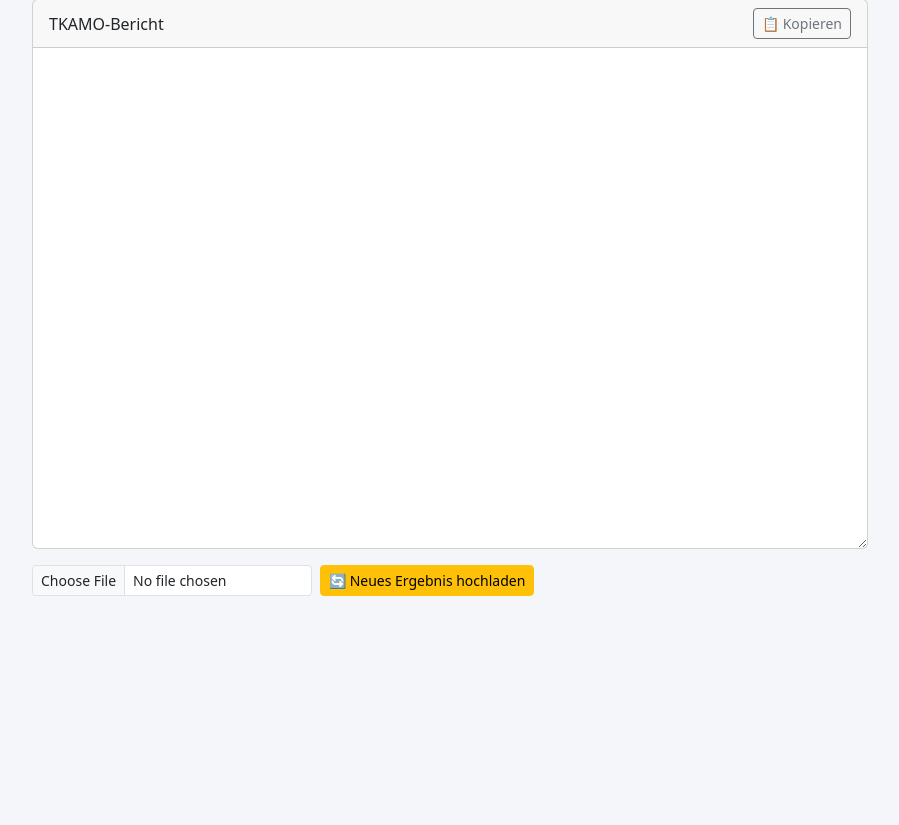
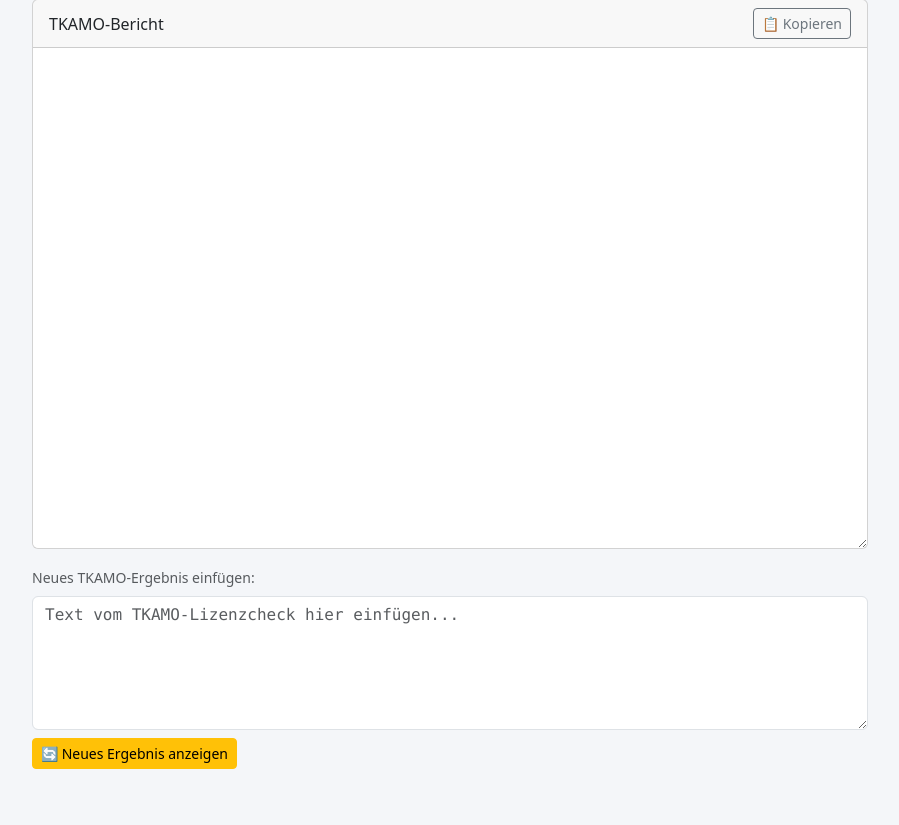
Before and after one commit to christiani93/AgilityPortal, a Python web app: template app/templates/club/lizenzcheck_result.html in a window 1280 px wide. Shown: the part 242-1067 px from the top of the page, without its empty margins (190-1089 px from the left). Before the commit the page ends 838 px from the top, so only its background shows below. Run offline with Jinja, Linux system fonts and the light colour scheme; the template is opened without the code that fills it, so the values that code supplies are empty.

Commit message:
Lizenzcheck: Textarea statt Upload, kein BOM, nur CH-Lizenzen im CSV
- TKAMO-Ergebnis per Textarea einfügen statt Datei-Upload
- CSV-Export ohne BOM (utf-8 statt utf-8-sig) → kein 'ï»¿' vor Header
- Ausländische Lizenzen (LicenseKind.FOREIGN) aus CSV-Export ausgeschlossen

Co-Authored-By: Claude Sonnet 4.6 <noreply@anthropic.com>

```diff
--- a/app/templates/club/lizenzcheck_result.html
+++ b/app/templates/club/lizenzcheck_result.html
@@ -28,12 +28,14 @@
   </div>
 
   <div class="mt-3">
-    <form method="post" action="{{ url_for('club.event_lizenzcheck', event_id=event.id) }}"
-          enctype="multipart/form-data" class="d-flex gap-2 align-items-center flex-wrap">
+    <form method="post" action="{{ url_for('club.event_lizenzcheck', event_id=event.id) }}">
       <input type="hidden" name="csrf_token" value="{{ csrf_token() }}">
-      <input type="file" name="tkamo_result" accept=".txt,.csv" class="form-control form-control-sm"
-             style="max-width:280px" required>
-      <button type="submit" class="btn btn-sm btn-warning">🔄 {{ _('Neues Ergebnis hochladen') }}</button>
+      <div class="mb-2">
+        <label class="form-label small text-muted">{{ _('Neues TKAMO-Ergebnis einfügen:') }}</label>
+        <textarea name="tkamo_result" class="form-control font-monospace" rows="5" required
+                  placeholder="{{ _('Text vom TKAMO-Lizenzcheck hier einfügen...') }}"></textarea>
+      </div>
+      <button type="submit" class="btn btn-sm btn-warning">🔄 {{ _('Neues Ergebnis anzeigen') }}</button>
     </form>
   </div>
 
```
Also changed, not shown: app/blueprints/club/routes_lizenzcheck.py (+14 -14 lines), app/templates/club/event_detail.html (+8 -8 lines).
